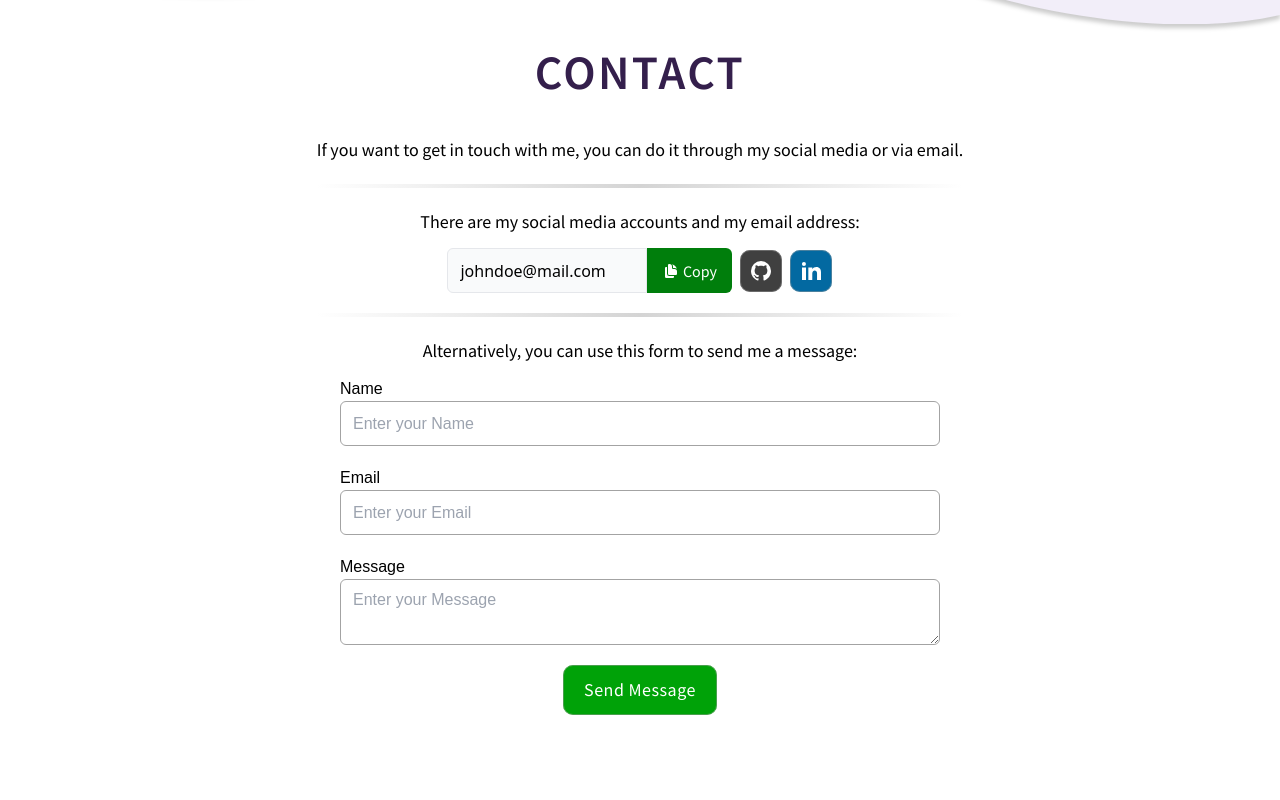
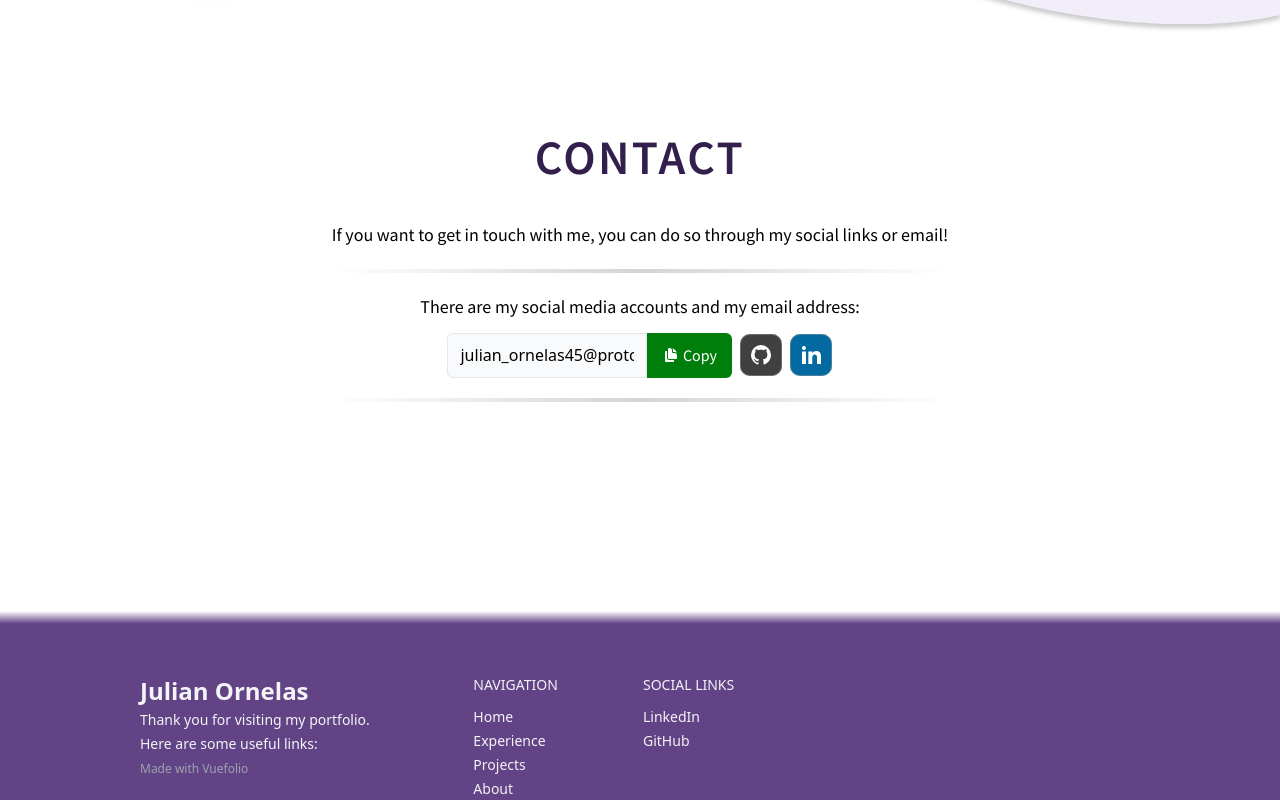
Before and after one commit to julian-ornelas/Portfolio-Site, a Vue app: page / in a window 1280 px wide. Shown: the part 3720-4520 px from the top of the page. Built offline with nearby package versions, Linux system fonts and the light colour scheme.

Commit message:
Removed contact form and changed contact section size

```diff
--- a/src/components/home/ContactSection-Form.vue
+++ /dev/null
@@ -1,122 +0,0 @@
-<script setup lang="ts">
-import { onMounted, ref } from 'vue'
-import GlassButton from '@/components/GlassButton.vue'
-// Get your key for free in: https://web3forms.com/
-const WEB3FORMS_ACCESS_KEY = 'YOUR_ACCESS_KEY'
-const name = ref('')
-const email = ref('')
-const message = ref('')
-const sending = ref(false)
-const isMessageAvailable = ref(true)
-const cooldownTimeLeft = ref('00:00')
-
-onMounted(() => {
-  checkMessageAvailable()
-})
-
-const checkMessageAvailable = () => {
-  let lastMessage = localStorage.getItem('lastMessage')
-  if (lastMessage) {
-    let lastMessageTime = new Date(lastMessage)
-    let currentTime = new Date()
-    let difference = currentTime.getTime() - lastMessageTime.getTime()
-    let differenceInMinutes = difference / 60000
-    if (differenceInMinutes < 30) {
-      let minutes = 30 - Math.floor(differenceInMinutes)
-      let seconds = 59 - Math.floor((difference % (1000 * 60)) / 1000)
-      cooldownTimeLeft.value = `${minutes}:${seconds.toString().padStart(2, '0')}`
-      setTimeout(() => {
-        checkMessageAvailable()
-      }, 1000)
-      isMessageAvailable.value = false
-      return false
-    }
-  }
-  isMessageAvailable.value = true
-  return true
-}
-
-const submitForm = async () => {
-  if (!checkMessageAvailable()) {
-    console.error("You can't send more messages")
-    return
-  }
-  sending.value = true
-  const response = await fetch('https://api.web3forms.com/submit', {
-    method: 'POST',
-    headers: {
-      'Content-Type': 'application/json',
-      Accept: 'application/json'
-    },
-    body: JSON.stringify({
-      access_key: WEB3FORMS_ACCESS_KEY,
-      name: name.value,
-      email: email.value,
-      message: message.value
-    })
-  })
-  const result = await response.json()
-  if (result.success) {
-    console.log(result)
-  }
-  let currentDateTime = new Date(Date.now()).toISOString()
-  localStorage.setItem('lastMessage', currentDateTime)
-  checkMessageAvailable()
-}
-</script>
-<template>
-  <form
-    @submit.prevent="submitForm"
-    class="open-sans flex w-full max-w-[600px] flex-col gap-y-5 self-center pt-3 text-start"
-  >
-    <label class="block" for="name">
-      {{ $t('contact.name_label') }}
-      <input
-        type="text"
-        name="name"
-        v-model="name"
-        autocomplete="name"
-        :placeholder="$t('contact.name_placeholder')"
-        class="block min-h-[45px] w-full select-all rounded-md rounded-s-md border-[1px] border-neutral-400 bg-white px-3 outline-0 focus:outline-1 focus:outline-primary-700"
-        required
-      />
-    </label>
-    <label class="block" for="email">
-      {{ $t('contact.email_label') }}
-      <input
-        type="email"
-        name="email"
-        v-model="email"
-        autocomplete="email"
-        :placeholder="$t('contact.email_placeholder')"
-        class="block min-h-[45px] w-full select-all rounded-md rounded-s-md border-[1px] border-neutral-400 bg-white px-3 outline-0 focus:outline-1 focus:outline-primary-700"
-        required
-      />
-    </label>
-    <label class="block" for="message">
-      {{ $t('contact.message_label') }}
-      <textarea
-        name="message"
-        v-model="message"
-        class="block min-h-[45px] w-full select-all rounded-md rounded-s-md border-[1px] border-neutral-400 bg-white px-3 py-2 outline-0 focus:outline-1 focus:outline-primary-700"
-        :placeholder="$t('contact.message_placeholder')"
-        required
-      ></textarea>
-    </label>
-
-    <span v-if="!isMessageAvailable" class="source-sans text-center text-sm text-red-600">
-      {{ $t('contact.restriction') }}
-    </span>
-
-    <span class="mx-auto">
-      <GlassButton :disabled="sending || !isMessageAvailable" type="submit" title="Send message">
-        <span v-if="isMessageAvailable" class="px-3">
-          {{ sending ? $t('contact.sending') : $t('contact.send') }}
-        </span>
-        <span v-else class="px-3">
-          {{ cooldownTimeLeft }}
-        </span>
-      </GlassButton>
-    </span>
-  </form>
-</template>
--- a/src/components/home/ContactSection.vue
+++ b/src/components/home/ContactSection.vue
@@ -2,7 +2,7 @@
   <section
     id="contact"
     name="contact"
-    class="relative flex min-h-[100ch] w-full items-center justify-center bg-[#fff] pb-10"
+    class="relative flex min-h-[75ch] w-full items-center justify-center bg-[#fff] pb-10"
   >
     <div class="custom-shape-divider-top-1714946600">
       <svg
@@ -155,12 +155,6 @@
           </div>
         </span>
         <span class="h-1 w-full bg-gradient-to-r from-transparent via-neutral-300 to-transparent" />
-        <div class="flex w-full flex-col justify-center text-center">
-          <p class="source-sans text-center sm:text-lg">
-            {{ $t('contact.form') }}
-          </p>
-          <ContactForm />
-        </div>
       </div>
     </div>
   </section>
@@ -171,7 +165,6 @@ import GlassButton from '@/components/GlassButton.vue'
 import CopyIcon from '@/components/icons/CopyIcon.vue'
 import GithubIcon from '@/components/icons/GithubIcon.vue'
 import LinkedinIcon from '@/components/icons/LinkedinIcon.vue'
-import ContactForm from './ContactSection-Form.vue'
 import { ref } from 'vue'
 import YoutubeIcon from '@/components/icons/YoutubeIcon.vue'
 import TwitterIcon from '@/components/icons/TwitterIcon.vue'
--- a/src/i18n/en/en_contact.ts
+++ b/src/i18n/en/en_contact.ts
@@ -3,22 +3,12 @@ import type { Contact } from '@/types'
 const contact: Contact = {
   title: 'Contact',
   description:
-    'If you want to get in touch with me, you can do it through my social media or via email.',
+    'If you want to get in touch with me, you can do so through my social links or email!',
   social: 'There are my social media accounts and my email address:',
   //Keep the brackets and quotes around @ -> {'@'}
-  email: "johndoe{'@'}mail.com",
+  email: "julian_ornelas45{'@'}protonmail.com",
   copy: 'Copy',
-  copied: 'Copied',
-  form: 'Alternatively, you can use this form to send me a message:',
-  name_label: 'Name',
-  name_placeholder: 'Enter your Name',
-  email_label: 'Email',
-  email_placeholder: 'Enter your Email',
-  message_label: 'Message',
-  message_placeholder: 'Enter your Message',
-  send: 'Send Message',
-  sending: 'Sending...',
-  restriction: 'You can send one message every 30 minutes, please wait.'
+  copied: 'Copied'
 }
 
 export default contact
```
Also changed, not shown: src/types.d.ts (+0 -10 lines).
